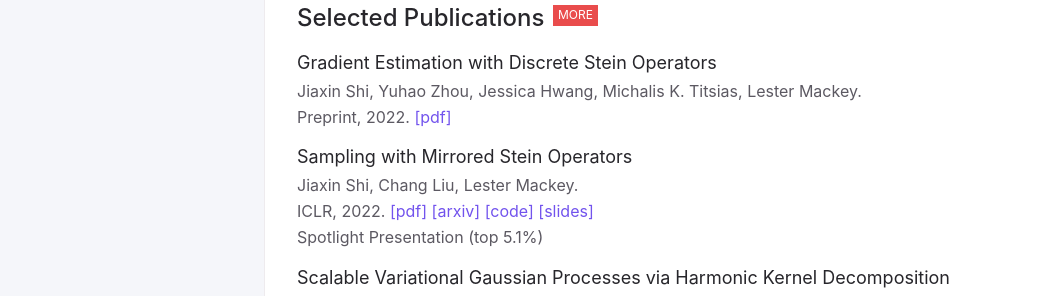
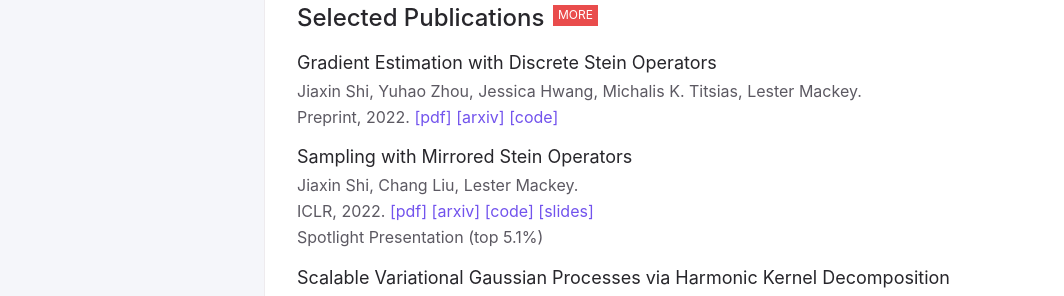
Before and after one commit to thjashin/thjashin.github.io, a Jekyll site: the page built from index.md, in a window 1280 px wide. Shown: the part 565-861 px from the top of the page, without its empty margins (91-1155 px from the left). Built offline with Jekyll 4.4.1, drawn with Linux system fonts in a browser that asks for light colours.

Commit message:
Update index.md

```diff
--- a/index.md
+++ b/index.md
@@ -34,7 +34,9 @@ Gradient Estimation with Discrete Stein Operators
 Jiaxin Shi, Yuhao Zhou, Jessica Hwang, Michalis K. Titsias, Lester Mackey.
 {: .mb-1}
 Preprint, 2022.
-[[pdf]](https://thjashin.github.io/docs/rodeo.pdf)
+[[pdf]](https://arxiv.org/pdf/2202.09497.pdf)
+[[arxiv]](https://arxiv.org/abs/2202.09497)
+[[code]](https://github.com/thjashin/rodeo)
 
 Sampling with Mirrored Stein Operators
 {: .fs-5 .mb-1 .text-grey-dk-300}
```
